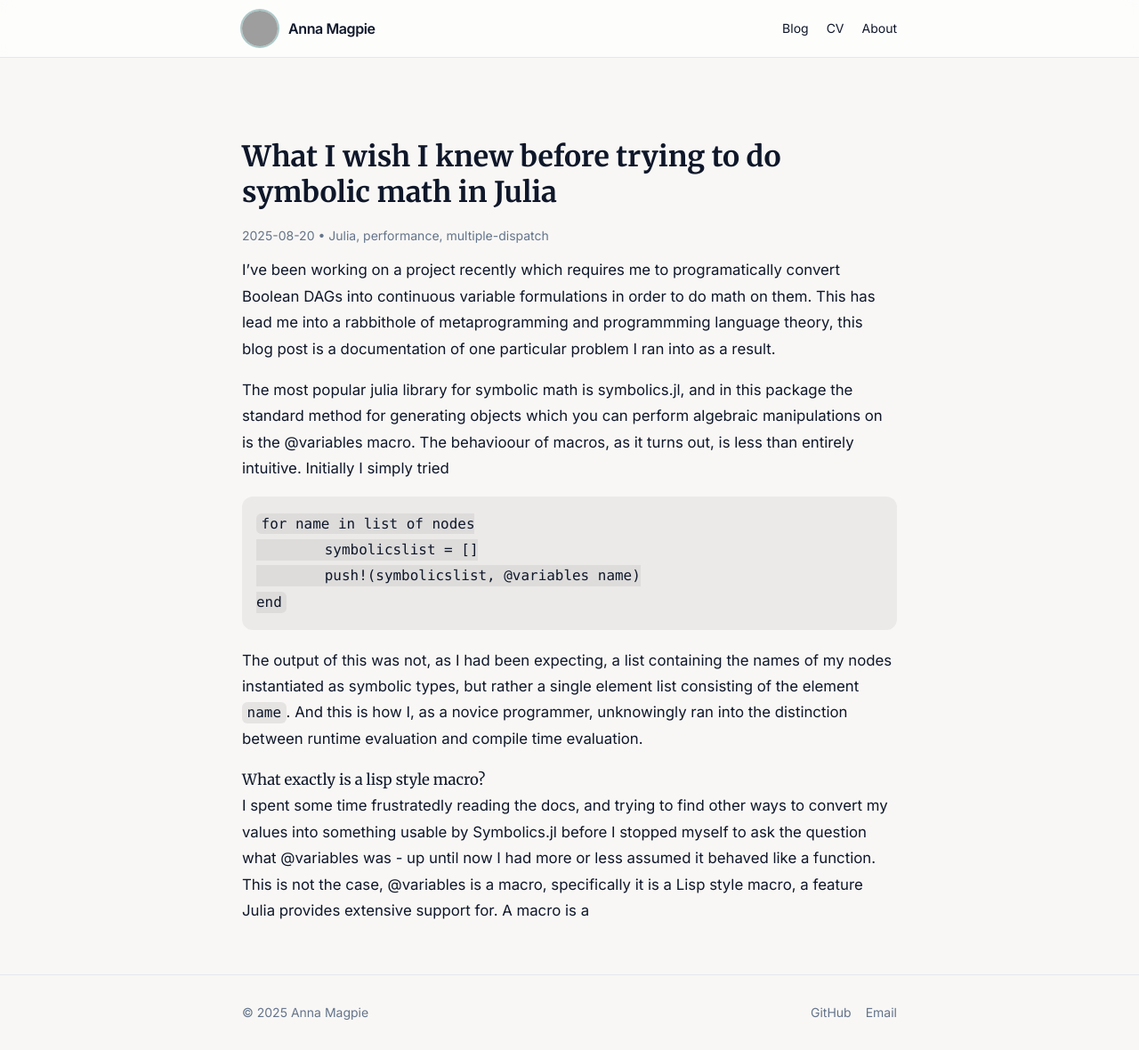
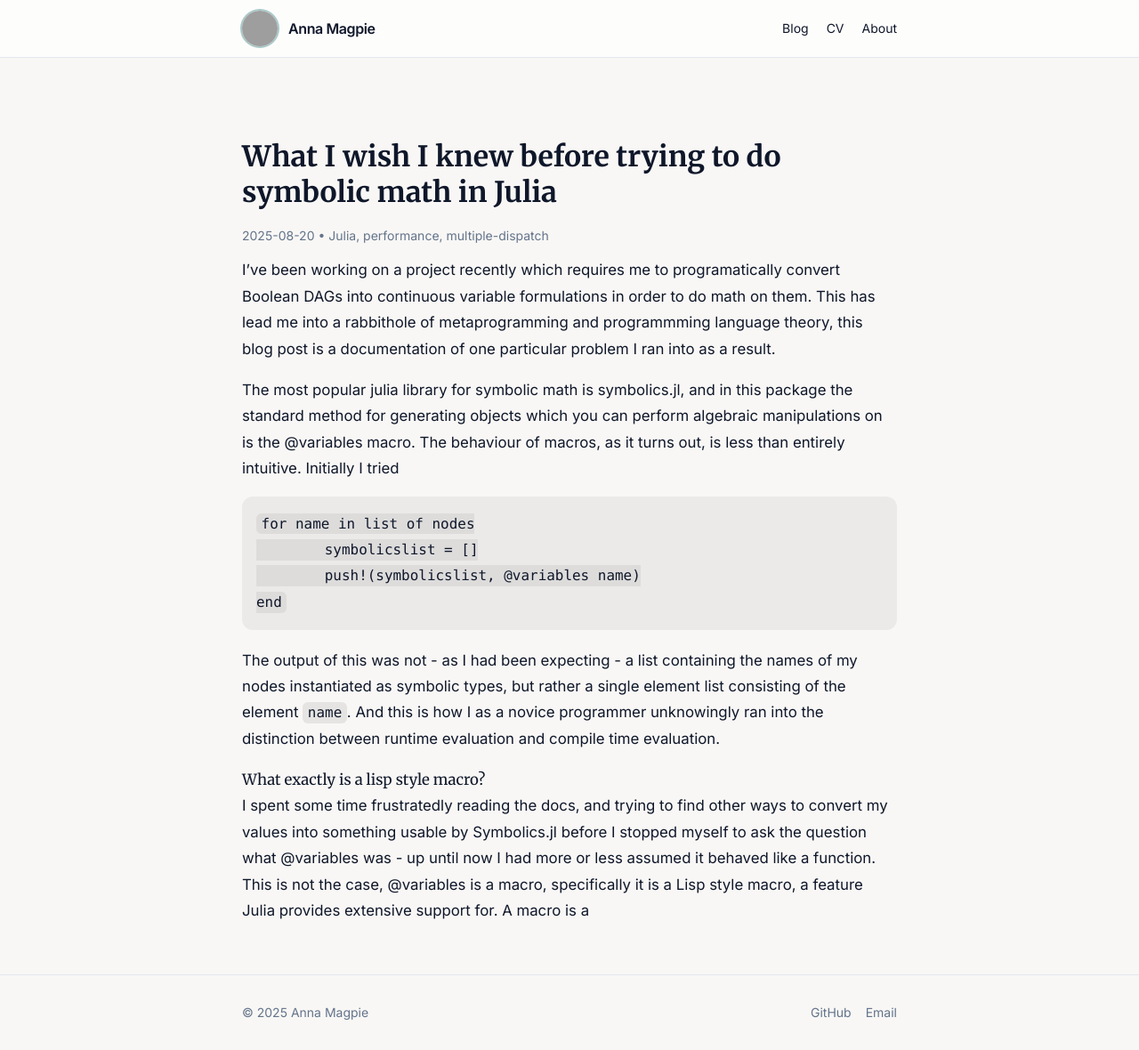
Before and after one commit to anna-magpie/anna-magpie.github.io, a Jekyll site: the page built from _posts/2025-08-20-What-I-wish-I-knew-before-trying-to-do-symbolic-math-in-Julia.md, in a window 1280 px wide and 1180 px high. Shown: the whole window at 89% size. Built offline with Jekyll 4.4.1, drawn with Linux system fonts in a browser that asks for light colours; nearby versions of some CDN libraries; grey boxes are pictures that could not be loaded.

Commit message:
Update 2025-08-20-What-I-wish-I-knew-before-trying-to-do-symbolic-math-in-Julia.md

````diff
--- a/_posts/2025-08-20-What-I-wish-I-knew-before-trying-to-do-symbolic-math-in-Julia.md
+++ b/_posts/2025-08-20-What-I-wish-I-knew-before-trying-to-do-symbolic-math-in-Julia.md
@@ -5,7 +5,7 @@ tags: [Julia, performance, multiple-dispatch]
 ---
 I've been working on a project recently which requires me to programatically convert Boolean DAGs into continuous variable formulations in order to do math on them. This has lead me into a rabbithole of metaprogramming and programmming language theory, this blog post is a documentation of one particular problem I ran into as a result.
 
-The most popular julia library for symbolic math is symbolics.jl, and in this package the standard method for generating objects which you can perform algebraic manipulations on is the @variables macro. The behavioour of macros, as it turns out, is less than entirely intuitive. Initially I simply tried
+The most popular julia library for symbolic math is symbolics.jl, and in this package the standard method for generating objects which you can perform algebraic manipulations on is the @variables macro. The behaviour of macros, as it turns out, is less than entirely intuitive. Initially I tried
 
 ```
 for name in list of nodes
@@ -13,7 +13,7 @@ for name in list of nodes
         push!(symbolicslist, @variables name)
 end
 ```
-The output of this was not, as I had been expecting, a list containing the names of my nodes instantiated as symbolic types, but rather a single element list consisting of the element ```name```. And this is how I, as a novice programmer, unknowingly ran into the distinction between runtime evaluation and compile time evaluation.
+The output of this was not - as I had been expecting - a list containing the names of my nodes instantiated as symbolic types, but rather a single element list consisting of the element ```name```. And this is how I as a novice programmer unknowingly ran into the distinction between runtime evaluation and compile time evaluation.
 
 #### What exactly is a lisp style macro?
 I spent some time frustratedly reading the docs, and trying to find other ways to convert my values into something usable by Symbolics.jl before I stopped myself to ask the question what @variables was - up until now I had more or less assumed it behaved like a function. This is not the case, @variables is a macro, specifically it is a Lisp style macro, a feature Julia provides extensive support for. A macro is a
````
